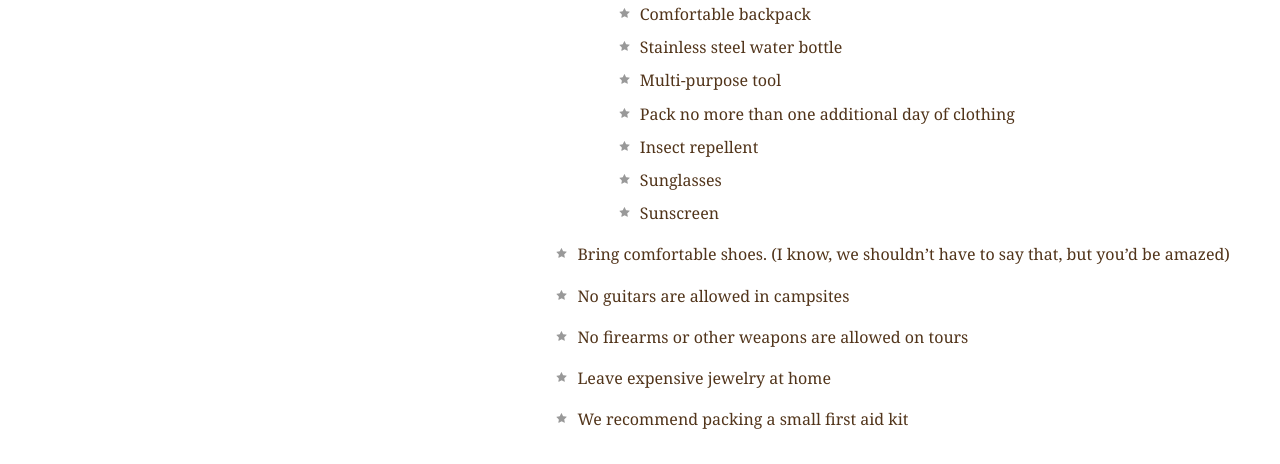
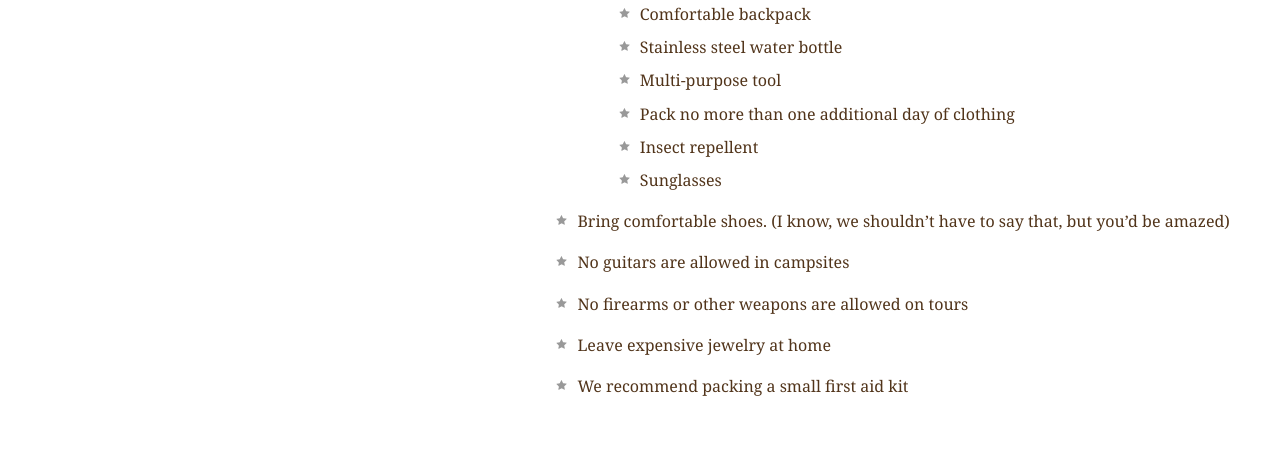
Before and after one commit to wendesefu/explore_californiya, a plain HTML site: page resources.html in a window 1280 px wide. Shown: the part 2132-2596 px from the top of the page. Drawn offline with Linux system fonts and the light colour scheme.

Commit message:
restor commit data

```diff
--- a/resources.html
+++ b/resources.html
@@ -103,7 +103,7 @@
                 <li>Pack no more than one additional day of clothing</li>
                 <li>Insect repellent</li>
                 <li>Sunglasses</li>
-                <li>Sunscreen</li>
+
               </ul>
             </li>
             <li>Bring comfortable shoes. (I know, we shouldn’t have to say that, but you’d be amazed)</li>
```
